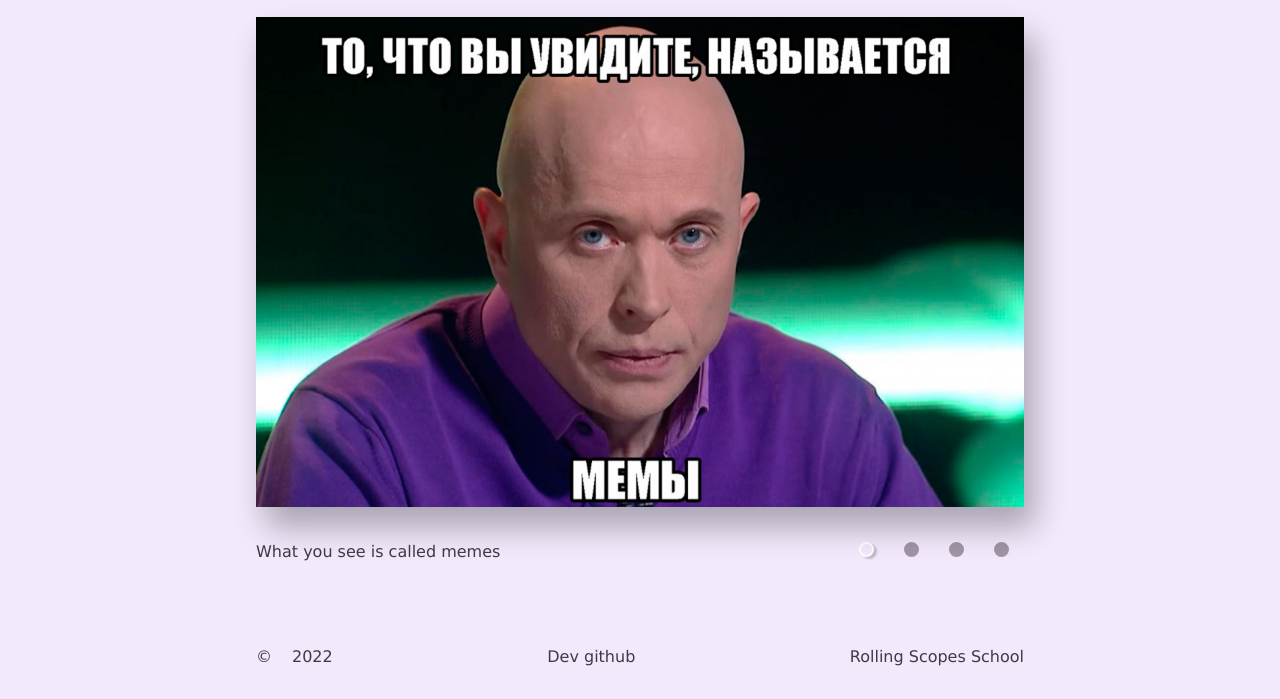
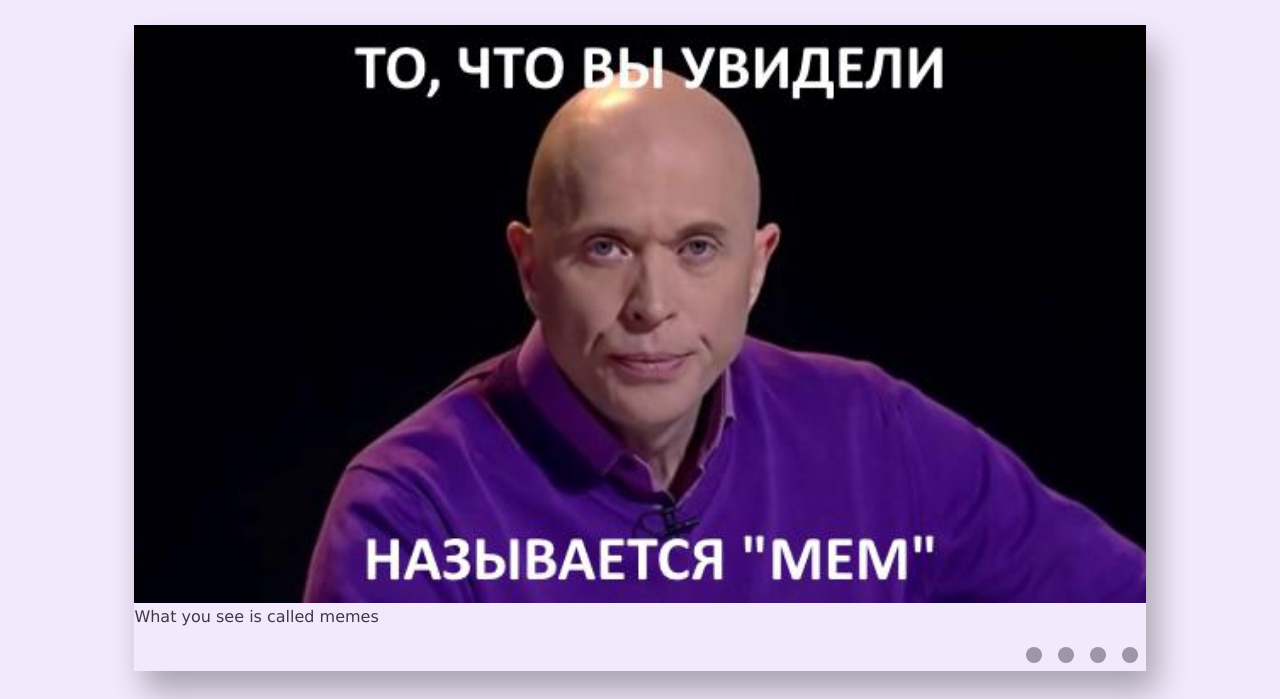
Before and after one commit to Louise-Birulia-Bezenson/cssMemSlider, a website: page cssMemSlider/index.html in a window 1280 px wide. Shown: the part 109-808 px from the top of the page. Drawn offline with Linux system fonts and the light colour scheme.

Commit message:
fix: js scripts removed

```diff
--- a/cssMemSlider/index.html
+++ b/cssMemSlider/index.html
@@ -10,68 +10,51 @@
 </head>
 
 <body>
-  <container class="content">
     <header>
       <div>
         <h1>Mem Slider</h1>
       </div>
     </header>
     <main>
-      <div class="wrapper">
-        <div class="flex-wrapper">
       <div class="slider-wrapper">
-            <div class="slider-content">
         <div class="slider">
-                <img src="img/memes.jpeg">
+
+          <div class="slides">
+            <div id="slide-1">
+              <img src="img/mem1.jpeg">
+              <div class="slide-caption">What you see is called memes</div>
             </div>
-              <div class="slider">
+            <div id="slide-2">
               <img src="img/conspiracy.webp">
+              <div class="slide-caption">It's most likely some sort of conspiracy</div>
             </div>
-              <div class="slider">
+            <div id="slide-3">
               <img src="img/statement.jpeg">
+              <div class="slide-caption">Strong statement, I certainly will not check it</div>
             </div>
-              <div class="slider">
+            <div id="slide-4">
               <img src="img/this_is_fine.jpeg">
+              <div class="slide-caption">This is fine</div>
             </div>
           </div>
-          </div>
-          <div class="btn-wrapper">
-            <div class="description-wrapper">
-              <div class="description-content">
-              <div class="description">What you see is called memes</div>
-              <div class="description">It's most likely some sort of conspiracy</div>
-              <div class="description">Strong statement, I certainly will not check it</div>
-              <div class="description">This is fine</div>
-            </div>
-            </div>
-            <div class="dots-wrapper">
-              <div class="big-dot">
-                <div class="dot active"></div>
-              </div>
-              <div class="big-dot">
-                <div class="dot"></div>
-              </div>
-              <div class="big-dot">
-                <div class="dot"></div>
-              </div>
-              <div class="big-dot">
-                <div class="dot"></div>
-              </div>
-            </div>
+
+          <div class="slider-nav">
+            <a href="#slide-1">
+              <span></span>
+            </a>
+            <a href="#slide-2">
+              <span></span>
+            </a>
+            <a href="#slide-3">
+              <span></span>
+            </a>
+            <a href="#slide-4">
+              <span></span>
+            </a>
           </div>
         </div>
       </div>
     </main>
-  </container>
-  <footer>
-    <div class="footer">
-      <span>©</span>
-      <span>2022</span>
-    </div>
-    <div><a href="https://github.com/Louise-Birulia-Bezenson">Dev github</a></div>
-    <div><a href="https://rs.school/js/">Rolling Scopes School</a></div>
-  </footer>
-  <script src="index.js"></script>
 </body>
 
 </html>
--- a/cssMemSlider/style.css
+++ b/cssMemSlider/style.css
@@ -1,25 +1,15 @@
 * {
+    box-sizing: border-box;
     font-family: Verdana, Geneva, Tahoma, sans-serif;
     color: rgb(65, 58, 69);
 }
 
-html {
-    margin: 0;
-    padding: 0;
+html, body {
+    height: 100%;
+    overflow: hidden;
 }
 
-html, body {
-    height: 100%;
-}
-
-body {
-    background-color: rgb(242, 233, 252);
-    margin: 0;
-    display: flex;
-    flex-direction: column;
-}
-
-h1 {
+h1{
     text-align: center;
     font-weight: 600;
     font-size: 38px;
@@ -27,179 +17,125 @@ h1 {
     margin: 40px auto;
 }
 
-a{
-    text-decoration: none;
-}
-.wrapper {
-    width: 60%;
-    margin: 0 auto;
-}
-
-.flex-wrapper {
-    display: flex;
-    justify-content: center;
-    align-items: center;
-    flex-direction: column;
-    max-width: 800px;
-    gap: 20px;
-    margin: 0 auto;
+body {
+    background-color: rgb(242, 233, 252);
 }
 
 .slider-wrapper {
-    width: 100%;
-    height: 490px;
-    position: relative;
+    width: 80%;
+    margin: 0 auto;
     box-shadow: 10px 20px 30px 0px rgba(0, 0, 0, 0.302);
-    overflow: hidden;
-}
 
-.slider-content {
-    transition: transform 0.5s ease;
-}
-.description-content{
-    transition: transform 0.5s ease;
 }
 
 .slider {
+    margin: 0 auto;
+    width: 80%;
+    overflow: hidden;
     width: 100%;
-    height: 100%;
-    height: 490px;
 }
 
-.slider.active {
-    display: block;
+.slides {
+    display: flex;
+    overflow-x: auto;
+    scroll-snap-type: x mandatory;
+    scroll-behavior: smooth;
+    -webkit-overflow-scrolling: touch;
 }
 
-.btn-wrapper {
-    width: 100%;
-    display: flex;
-    justify-content: space-between;
+.slides::-webkit-scrollbar {
+    width: 0;
+    height: 0;
 }
 
-.description-wrapper {
-    width: 100%;
-    height: 50px;
-    margin: 15px;
-    margin-left: 0;
-    overflow: hidden;
+.slides::-webkit-scrollbar-thumb {
+    width: 0;
+    height: 0;
 }
 
-.description{
-    height: 50px;
+.slides::-webkit-scrollbar-track {
+    background: transparent;
 }
 
-img {
+.slides > div {
+    scroll-snap-align: start;
+    flex-shrink: 0;
     width: 100%;
-    height: 100%;
+    min-height: 100%;
+    margin-right: 50px;
+    border-radius: 10px;
+    transform-origin: center center;
+    transform: scale(1);
+    transition: transform 0.5s;
+    position: relative;
+}
+
+.slide-caption {
+    height: 2rem;
+}
+
+.slides > div > img {
+    aspect-ratio: 7 / 4;
+    object-fit: cover;
+    width: 100%;
 
 }
 
-.dots-wrapper {
-    display: flex;
-    justify-content: center;
-    flex-direction: row;
-    margin: 15px;
-    margin-right: 0;
-    flex-wrap: nowrap;
-    gap: 15px;
+.author-info {
+    background: rgba(0, 0, 0, 0.75);
+    color: white;
+    padding: 0.75rem;
+    text-align: center;
+    position: absolute;
+    bottom: 0;
+    left: 0;
+    width: 100%;
+    margin: 0;
 }
 
-.dot.active {
+.author-info a {
+    color: white;
+}
+
+
+.slider-nav {
+    justify-content: flex-end;
+    display: flex;
+}
+
+.slider-nav > a {
+    display: inline-flex;
+    text-decoration: none;
+    align-items: center;
+    justify-content: center;
+    position: relative;
+    padding: 0.5rem;
+}
+
+.slider-nav > a > span {
+    background-color: rgb(160, 148, 166);
+    border: 2px solid rgb(160, 148, 166);
+    border: 0.1rem solid transparent;
+    border-radius: 50%;
+    display: block;
+    width: 1rem;
+    height: 1rem;
+}
+
+.slider-nav > a:hover > span {
+    background: #eee;
+    border-color: #aaa;
     background-color: rgb(242, 233, 252);
     border: 2px solid rgb(255, 255, 255);
     box-shadow: 3px 2px 2px 0px rgba(0, 0, 0, 0.202);
 }
 
-.dot {
-    width: 15px;
-    height: 15px;
-    border-radius: 50%;
-    background-color: rgb(160, 148, 166);
-    border: 2px solid rgb(160, 148, 166);
-    margin-right: 10px;
-    cursor: pointer;
-    box-sizing: border-box;
-    transition: 0.5s;
+.slider-nav > a:active {
+    top:  3px;
 }
 
-.dot:active{
-    background-color: rgb(242, 233, 252);
-    border: 2px solid rgb(255, 255, 255);
-    box-shadow: 6px 5px 5px 0px rgba(0, 0, 0, 0.202);
+@media (max-width: 720px) {
+    .slider-nav {
+        justify-content: center;
+    }
 }
-
-.dot:hover {
-    background-color: rgb(242, 233, 252);
-    border: 2px solid rgb(160, 148, 166);
-
-}
-
-.big-dot {
-    width: 30px;
-    height: 30px;
-    cursor: pointer;
-    box-sizing: border-box;
-    transition: 0.5s;
-}
-
-.big-dot:hover .dot {
-    background-color: rgb(242, 233, 252);
-    border: 2px solid rgb(160, 148, 166);
-}
-
-.big-dot:active .dot {
-    background-color: rgb(242, 233, 252);
-    border: 2px solid rgb(255, 255, 255);
-    box-shadow: 6px 5px 5px 0px rgba(0, 0, 0, 0.202);
-}
-
-.content {
-    flex: 1 0 auto;
-}
-
-footer {
-    display: flex;
-    justify-content: space-between;
-    ;
-    flex-shrink: 0;
-    width: 60%;
-    margin: 40px auto;
-}
-
-.show {
-    opacity: 1;
-}
-
-.footer {
-    display: flex;
-    justify-content: space-around;
-    gap: 20px;
-
-}
-
-@media (min-width:320px) and (max-width:767px){
-    .slider-wrapper {
-        height: 190px;
-    }
-
-    .btn-wrapper{
-        flex-direction: column-reverse;
-    }
-
-    .slider{
-        height: 190px;
-    }
-
-    .footer{
-        display: none;
-    }
-
-    footer{
-        gap: 85px;
-    }
-
-    .wrapper{
-        width: 80%;
-    }
-
-}
```
Also changed, not shown: cssMemSlider/img/mem.jpeg (added), cssMemSlider/img/mem1.jpeg (added). Lines whose indentation alone changed are shown as unchanged.
